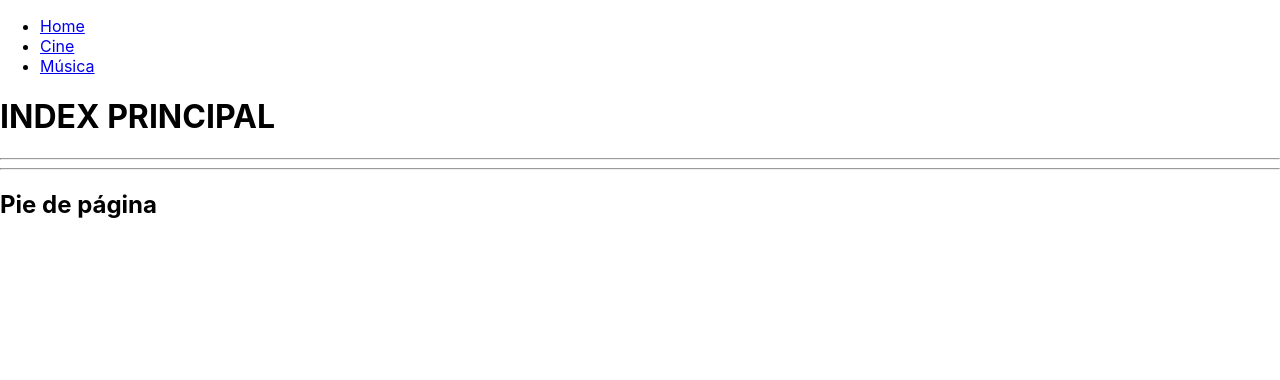
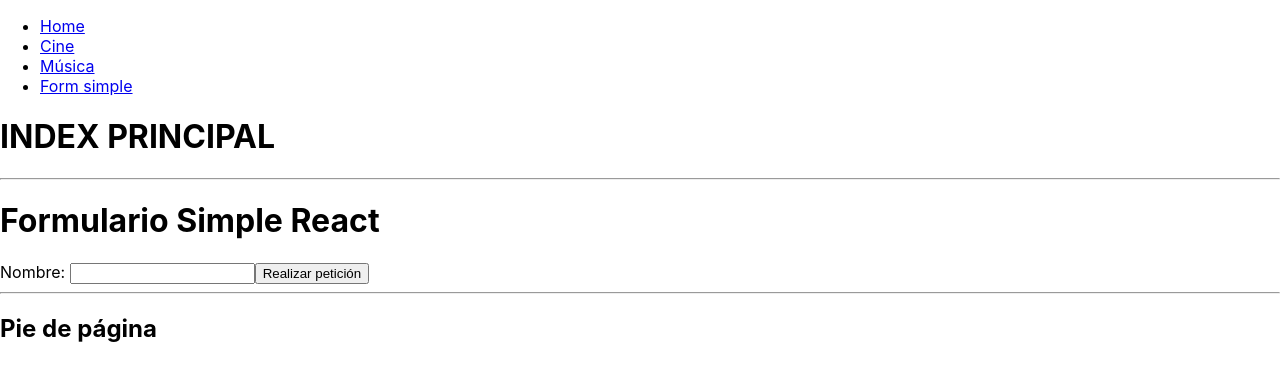
Before and after one commit to AlbertoRodriguezRey/reactformsrutas, a React (Create React App) app: page /formsimple in a window 1280 px wide. Shown: the top 380 px of the page. Built offline with nearby package versions, Linux system fonts and the light colour scheme.

Commit message:
[IMP] Mola

```diff
--- /dev/null
+++ b/src/components/FormSimple.jsx
@@ -0,0 +1,29 @@
+import React, { Component } from 'react'
+
+export default class FormSimple extends Component {
+    //NECESITAMOS CREAR UNA VARIABLE DE REFERENCIA PARA
+    //CADA OBJETO DE FORUMLARIO
+    cajaNombre = React.createRef();
+
+    peticionFormulario = (event) => {
+        //DETENEMOS EL SUBMIT DEL FORMULARIO
+        event.preventDefault();
+        console.log("Peticion lista!!")
+        //RECUPERAR EL VALOR DE UN OBJETO React
+        let nombre = this.cajaNombre.current.value;
+        console.log("El nombre es: " + nombre);
+    }
+
+    render() {
+        return (
+            <div>
+                <h1>Formulario Simple React</h1>
+                <form onSubmit={this.peticionFormulario}>
+                    <label>Nombre: </label>
+                    <input type='text' ref={this.cajaNombre}/>
+                    <button>Realizar petición</button>
+                </form>
+            </div>
+        )
+    }
+}
--- a/src/components/MenuRutas.jsx
+++ b/src/components/MenuRutas.jsx
@@ -14,6 +14,9 @@ export default class MenuRutas extends Component {
             <li>
                 <a href="/musica">Música</a>
             </li>
+            <li>
+                <a href="/formsimple">Form simple</a>
+            </li>
         </ul>
       </div>
     )
--- a/src/components/Router.jsx
+++ b/src/components/Router.jsx
@@ -3,6 +3,7 @@ import React, { Component } from 'react'
 import Home from './Home'
 import Cine from './Cine'
 import Musica from './Musica'
+import FormSimple from './FormSimple'
 
 export default class Router extends Component {
   render() {
@@ -12,6 +13,7 @@ export default class Router extends Component {
             <Route path="/" element={<Home/>}/>
             <Route path="/cine" element={<Cine/>}/>
             <Route path="/musica" element={<Musica/>}/>
+            <Route path='/formsimple' element={<FormSimple />}/>
         </Routes>
       </BrowserRouter>
     )
```
